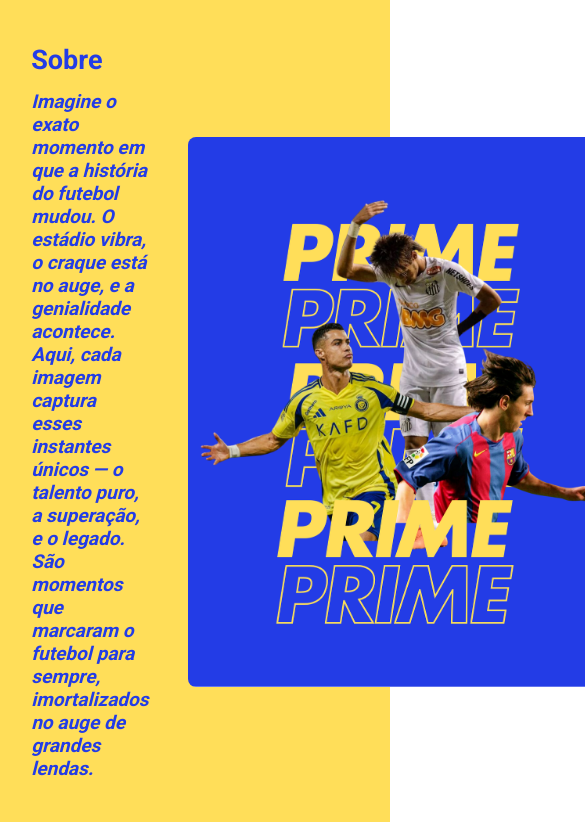
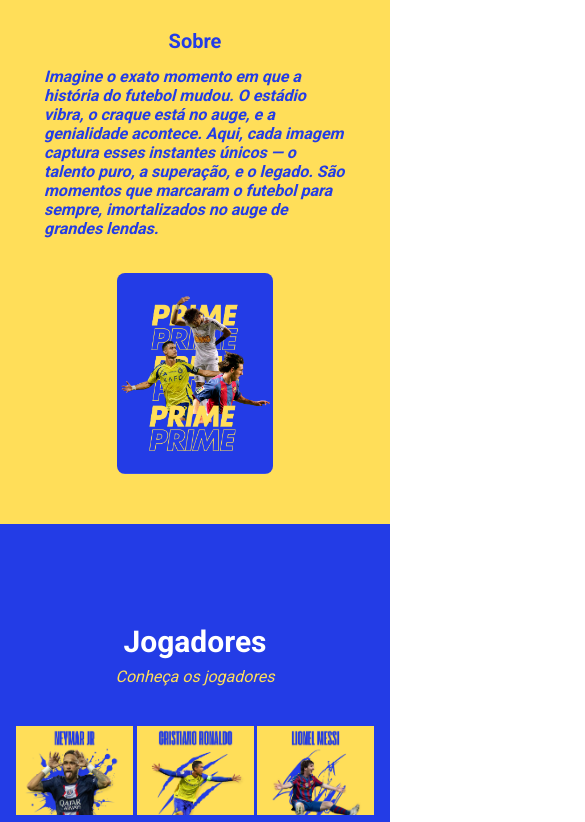
Before and after one commit to marionelsondev/prime-players, a plain HTML site: page index.html in a window 390 px wide. Shown: the part 880-1702 px from the top of the page, 585 px wide, since content can reach past the window. Drawn offline with Linux system fonts and the light colour scheme.

Commit message:
Ajustando o site para maior responsividade em telas menores

```diff
--- a/styles.css
+++ b/styles.css
@@ -90,10 +90,7 @@
 .about{
     background-color: #FFDE59;
     width: 100%;
-    padding-left: 8%;
-    padding-right: 8%;
-    padding-top: 80px;
-    padding-bottom: 80px;
+    padding: 80px 8%;
     display: flex;
     align-items: center;
     justify-content: space-around;
@@ -200,3 +197,62 @@
 footer p{
     margin-left: 12px;
 }
+
+@media (max-width: 1140px){
+
+    .main h1{
+        font-size: 20px;
+    }
+
+    .main p{
+        font-size: 18px;
+    }
+
+    .main{
+        background-size: cover;
+    }
+
+    .about{
+        flex-direction: column;
+        padding: 60px 0 0;
+    }
+
+    .about div{
+        flex-direction: column;
+        display: flex;
+        align-items: center;
+        max-width: 80%;
+        padding: 5px;
+    }
+    .about div h2{
+        font-size: 20px
+    }
+
+    .about div p{
+        font-size: 16px;
+    }
+
+    .about img{
+        width: 40%;
+        height: 30%;
+        margin-top: 30px;
+        margin-bottom: 50px;
+    }
+
+    .players img{
+        width: 30%;
+    }
+
+    footer{
+        flex-direction: column;
+    }
+
+    footer h3{
+        margin-bottom: 8px;
+    }
+
+    footer p{
+        margin: 0;
+        font-size: 14px;
+    }
+}
```
Also changed, not shown: index.html (+0 -1 lines).
